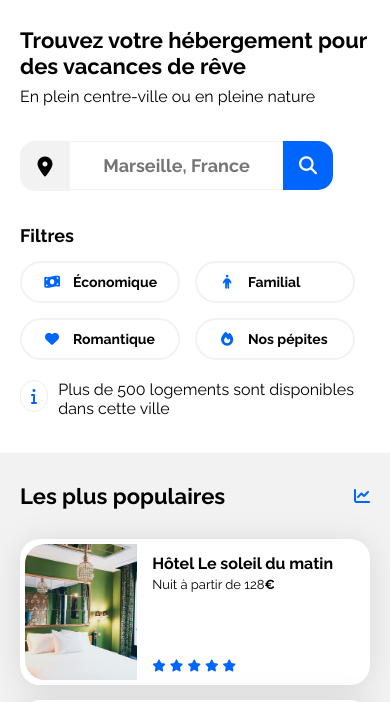
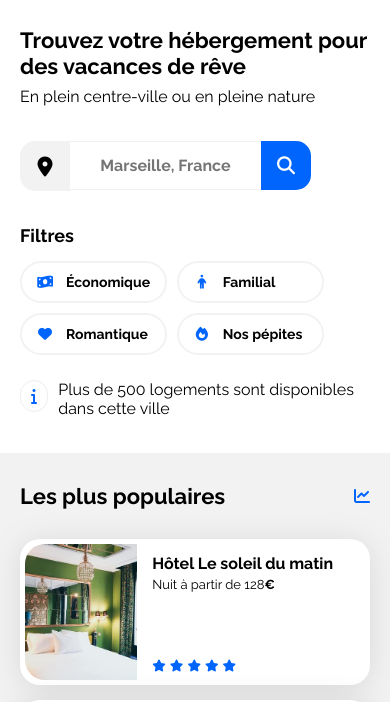
Before and after one commit to augusto-mattos/booki, a plain HTML site: page booki-starter-code-master/index.html in a window 390 px wide. Shown: the part 118-820 px from the top of the page. Drawn offline with Linux system fonts and the light colour scheme.

Commit message:
modif filtres versions tablette et mobile

```diff
--- a/booki-starter-code-master/css/style.css
+++ b/booki-starter-code-master/css/style.css
@@ -267,9 +267,6 @@ main {
     display: flex;
     flex-wrap: wrap;
     justify-content: space-around;
-    /* justify-content: center;
-    gap: 30px;
-    margin-top: 30px; */
     margin-bottom: 30px;
 }
 
@@ -474,6 +471,12 @@ footer {
         /* contrairement à ce qui était présenté sur la maquette tablette, j'ai dû réduire le padding left et right pour que le texte ne se casse en pas en deux lignes et garde la même apparence que les autres boutons */
     }
 
+    .filters {
+        flex-direction: column;
+        align-items: flex-start;
+        padding-bottom: 35px;
+    }
+
     .hebergements-and-populaires {
         flex-direction: column;
     }
@@ -595,10 +598,13 @@ footer {
         border-radius: 0.9375rem 0 0 0.9375rem;
     }
 
-    .search-bar label,
-    .search-bar input {
+    .search-bar label {
         padding-left: 0;
         padding-right: 0;
+    }
+
+    .search-bar input {
+        font-size: 16px;
     }
 
     .search-bar button .btn-desktop {
@@ -613,24 +619,16 @@ footer {
         color: #ffffff;
     }
 
-    .filters {
-        flex-direction: column;
-        align-items: flex-start;
-        padding-bottom: 35px;
-    }
-
     .filters div {
-        display: flex;
-        flex-wrap: wrap;
-        gap: 15px;
+        display: grid;
+        grid-template-columns: 50% 50%;
+        gap: 10px;
     }
 
     .filter-btn {
         display: flex;
         justify-content: flex-start;
-        width: 160px;
-        padding-left: 19px;
-        padding-right: 19px;
+        gap: 10px;
         font-size: 14px;
     }
 
```
